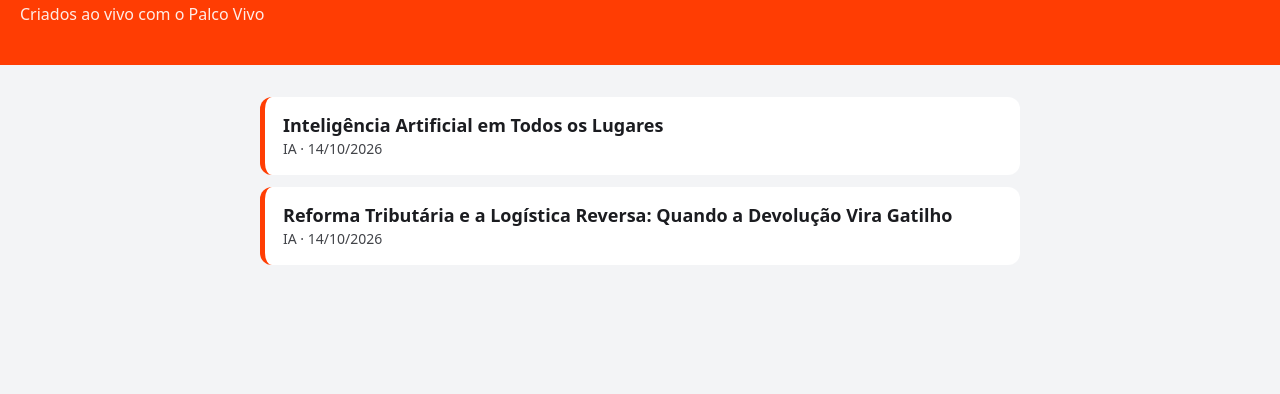
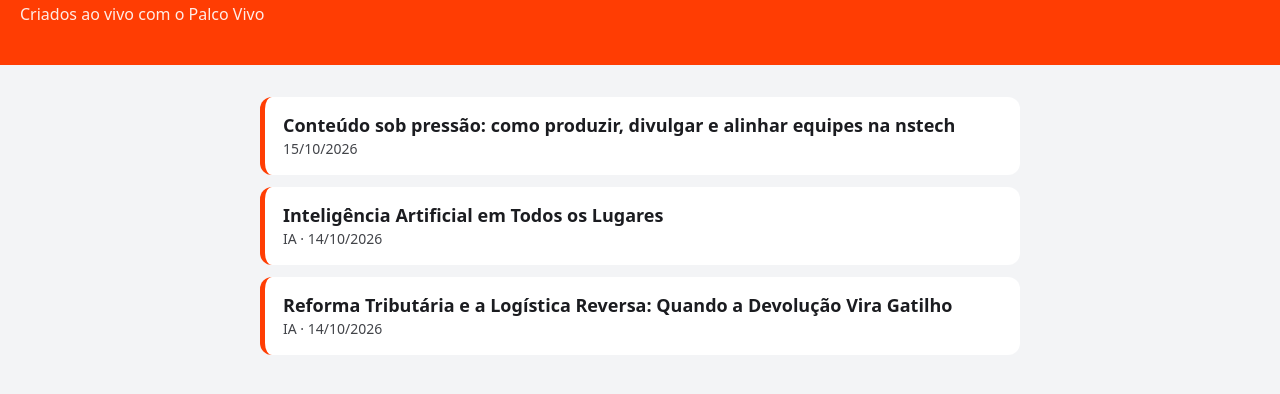
Before and after one commit to asavideomaker/palco-vivo, a plain HTML site: page index.html in a window 1280 px wide. Shown: the part 84-478 px from the top of the page. Drawn offline with Linux system fonts and the light colour scheme.

Commit message:
Página inicial

```diff
--- a/index.html
+++ b/index.html
@@ -1 +1 @@
-<!doctype html><html lang="pt-BR"><head><meta charset="utf-8"><meta name="viewport" content="width=device-width,initial-scale=1"><title>E-books das palestras</title><style>body{margin:0;font-family:system-ui,Segoe UI,Roboto,Arial,sans-serif;background:#F3F4F6;color:#1B1C20}header{background:#FF3D03;color:#fff;padding:40px 20px}header h1{margin:0;font-size:30px}header p{margin:6px 0 0;opacity:.9}main{max-width:760px;margin:0 auto;padding:20px}a.it{display:block;background:#fff;border-radius:12px;padding:16px 18px;margin:12px 0;text-decoration:none;color:#1B1C20;border-left:5px solid #FF3D03}a.it b{display:block;font-size:18px}a.it span{color:#424449;font-size:14px}</style></head><body><header><h1>E-books das palestras</h1><p>Criados ao vivo com o Palco Vivo</p></header><main><a class="it" href="2026-10-14-inteligencia-artificial-em-todos-os-lugares/"><b>Inteligência Artificial em Todos os Lugares</b><span>IA · 14/10/2026</span></a><a class="it" href="2026-10-14-reforma-tributaria-e-a-logistica-reversa-quando-a-/"><b>Reforma Tributária e a Logística Reversa: Quando a Devolução Vira Gatilho</b><span>IA · 14/10/2026</span></a></main></body></html>
+<!doctype html><html lang="pt-BR"><head><meta charset="utf-8"><meta name="viewport" content="width=device-width,initial-scale=1"><title>E-books das palestras</title><style>body{margin:0;font-family:system-ui,Segoe UI,Roboto,Arial,sans-serif;background:#F3F4F6;color:#1B1C20}header{background:#FF3D03;color:#fff;padding:40px 20px}header h1{margin:0;font-size:30px}header p{margin:6px 0 0;opacity:.9}main{max-width:760px;margin:0 auto;padding:20px}a.it{display:block;background:#fff;border-radius:12px;padding:16px 18px;margin:12px 0;text-decoration:none;color:#1B1C20;border-left:5px solid #FF3D03}a.it b{display:block;font-size:18px}a.it span{color:#424449;font-size:14px}</style></head><body><header><h1>E-books das palestras</h1><p>Criados ao vivo com o Palco Vivo</p></header><main><a class="it" href="2026-10-15-conteudo-sob-pressao-como-produzir-divulgar-e-alin/"><b>Conteúdo sob pressão: como produzir, divulgar e alinhar equipes na nstech</b><span>15/10/2026</span></a><a class="it" href="2026-10-14-inteligencia-artificial-em-todos-os-lugares/"><b>Inteligência Artificial em Todos os Lugares</b><span>IA · 14/10/2026</span></a><a class="it" href="2026-10-14-reforma-tributaria-e-a-logistica-reversa-quando-a-/"><b>Reforma Tributária e a Logística Reversa: Quando a Devolução Vira Gatilho</b><span>IA · 14/10/2026</span></a></main></body></html>
```
